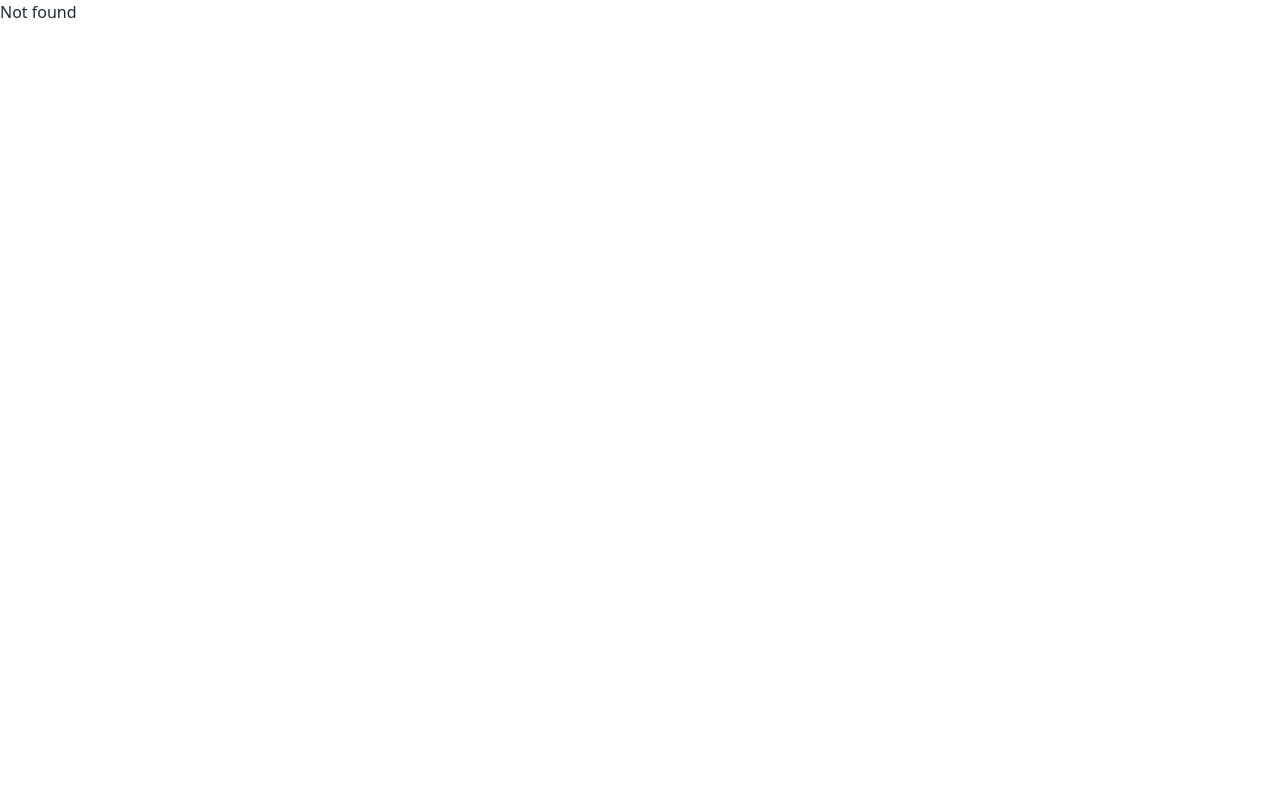
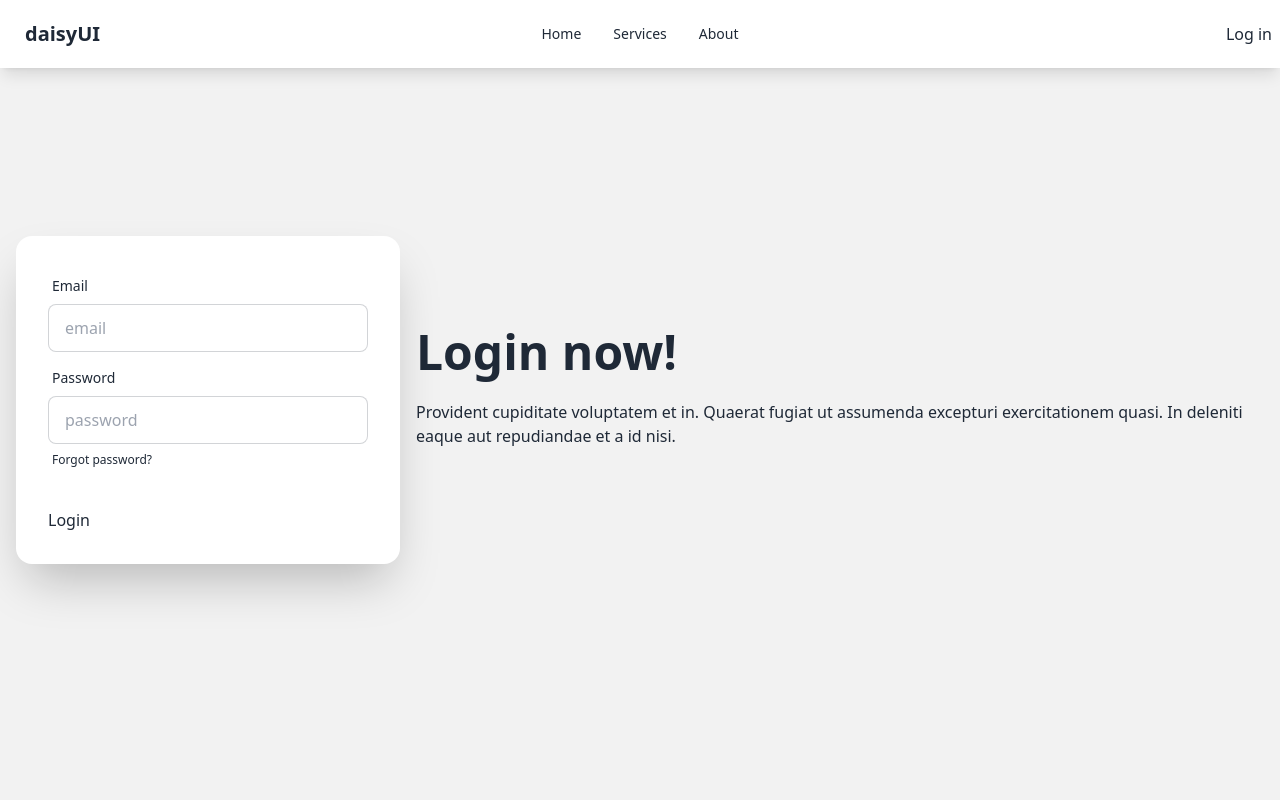
Before and after one commit to mdmonir-hossain/event-management, a React (Vite) app: page /login in a window 1280 px wide. Before the commit this address had no page. Shown: the top 800 px of the page. Built offline with nearby package versions, Linux system fonts and the light colour scheme.

Commit message:
log in page

```diff
--- a/package.json
+++ b/package.json
@@ -10,6 +10,7 @@
     "preview": "vite preview"
   },
   "dependencies": {
+    "aos": "^2.3.4",
     "localforage": "^1.10.0",
     "match-sorter": "^6.3.1",
     "react": "^18.2.0",
--- /dev/null
+++ b/src/Components/EventCardDeatails/EventCardDeatails.jsx
@@ -0,0 +1,16 @@
+import { useParams } from "react-router-dom";
+
+
+const EventCardDetails = () => {
+    const { id } = useParams();
+    console.log(id);
+    return (
+
+
+        <div>
+
+        </div>
+    );
+};
+
+export default EventCardDetails;
--- a/src/Components/EventCards/EventCards.jsx
+++ /dev/null
@@ -1,11 +0,0 @@
-import React from 'react';
-
-const EventCards = () => {
-    return (
-        <div>
-
-        </div>
-    );
-};
-
-export default EventCards;
--- a/src/Components/EventServices/EventServices.jsx
+++ b/src/Components/EventServices/EventServices.jsx
@@ -1,10 +1,20 @@
 
-
+import AOS from "aos";
+import "aos/dist/aos.css";
+import { useEffect } from "react";
+import { Link } from "react-router-dom";
 const EventServices = ({ event }) => {
+    useEffect(() => {
+        AOS.init();
+    },[])
     const { id, name,image,short_description } = event;
     return (
       <div>
-        <div id="services" className="card w-96 bg-base-100 shadow-xl">
+        <div
+          id="services"
+          className="card w-96 bg-base-100 shadow-xl"
+          data-aos="fade-right"
+        >
           <figure className="px-10 pt-10">
             <img src={image} alt="Shoes" className="rounded-xl" />
           </figure>
@@ -12,7 +22,9 @@ const EventServices = ({ event }) => {
             <h2 className="card-title">{name}</h2>
             <p>{short_description}</p>
             <div className="card-actions">
-              <button className="btn btn-primary">Detials</button>
+              <Link to={`/services/${id}`}>
+                <button className="btn btn-primary">Show Detials</button>
+              </Link>
             </div>
           </div>
         </div>
--- a/src/Components/Header/Banner/Banner.jsx
+++ b/src/Components/Header/Banner/Banner.jsx
@@ -1,7 +1,7 @@
 
 const Banner = () => {
  return (
-   <div className="carousel w-full h-[85vh] ">
+   <div className="carousel w-full  ">
      <div id="slide1" className="carousel-item bg-slate-50 relative w-full ">
        <div
          className="hero min-h-screen"
--- a/src/Components/Header/Header.jsx
+++ b/src/Components/Header/Header.jsx
@@ -7,7 +7,7 @@ const Header = () => {
     return (
         <div>
             <Navbar></Navbar>
-            <Banner></Banner>
+
         </div>
     );
 };
--- a/src/Components/Header/Navbar/Navbar.jsx
+++ b/src/Components/Header/Navbar/Navbar.jsx
@@ -1,9 +1,9 @@
-import { NavLink } from "react-router-dom";
+import { Link, NavLink } from "react-router-dom";
 
 const Navbar = () => {
   return (
     <div>
-      <div className="navbar bg-base-100">
+      <div className="navbar shadow-lg bg-base-100 fixed top-0  z-30">
         <div className="navbar-start">
           <div className="dropdown">
             <label tabIndex={0} className="btn btn-ghost lg:hidden">
@@ -53,7 +53,7 @@ const Navbar = () => {
           </ul>
         </div>
         <div className="navbar-end">
-          <a className="btn">Button</a>
+          <Link to="/login">Log in</Link>
         </div>
       </div>
     </div>
--- a/src/Components/Home/Home.jsx
+++ b/src/Components/Home/Home.jsx
@@ -2,14 +2,16 @@ import React, { useContext } from 'react';
 import { AuthContext } from '../../Firebase/Provider/AuthProvider';
 import { useLoaderData } from 'react-router-dom';
 import EventServices from '../EventServices/EventServices';
+import Banner from '../Header/Banner/Banner';
 
 const Home = () => {
     const eventData = useLoaderData();
     console.log(eventData);
     return (
       <div>
+        <Banner></Banner>
         <h1 className="text-center font-bold text-3xl">Our Services</h1>
-        <div className="grid grid-cols-3 container mx-auto">
+        <div className="grid grid-cols-1 md:grid-cols-2  lg:grid-cols-3 container mx-auto">
           {eventData.map((event) => (
             <EventServices key={event.id} event={event}></EventServices>
           ))}
--- /dev/null
+++ b/src/Components/Login/Login.jsx
@@ -0,0 +1,56 @@
+import { Link } from "react-router-dom";
+
+const Login = () => {
+  return (
+    <div>
+      <div className="hero min-h-screen bg-base-200">
+        <div className="hero-content flex-col lg:flex-row-reverse">
+          <div className="text-center lg:text-left">
+            <h1 className="text-5xl font-bold">Login now!</h1>
+            <p className="py-6">
+              Provident cupiditate voluptatem et in. Quaerat fugiat ut assumenda
+              excepturi exercitationem quasi. In deleniti eaque aut repudiandae
+              et a id nisi.
+            </p>
+          </div>
+          <div className="card flex-shrink-0 w-full max-w-sm shadow-2xl bg-base-100">
+            <form className="card-body">
+              <div className="form-control">
+                <label className="label">
+                  <span className="label-text">Email</span>
+                </label>
+                <input
+                  type="email"
+                  placeholder="email"
+                  className="input input-bordered"
+                  required
+                />
+              </div>
+              <div className="form-control">
+                <label className="label">
+                  <span className="label-text">Password</span>
+                </label>
+                <input
+                  type="password"
+                  placeholder="password"
+                  className="input input-bordered"
+                  required
+                />
+                <label className="label">
+                  <a href="#" className="label-text-alt link link-hover">
+                    Forgot password?
+                  </a>
+                </label>
+              </div>
+              <div className="form-control mt-6">
+                <Link to="/login">Login</Link>
+              </div>
+            </form>
+          </div>
+        </div>
+      </div>
+    </div>
+  );
+};
+
+export default Login;
```
Also changed, not shown: src/Routes/Routes.jsx (+9 -2 lines), 1 other file (tests, documents, lock files or other folders).
